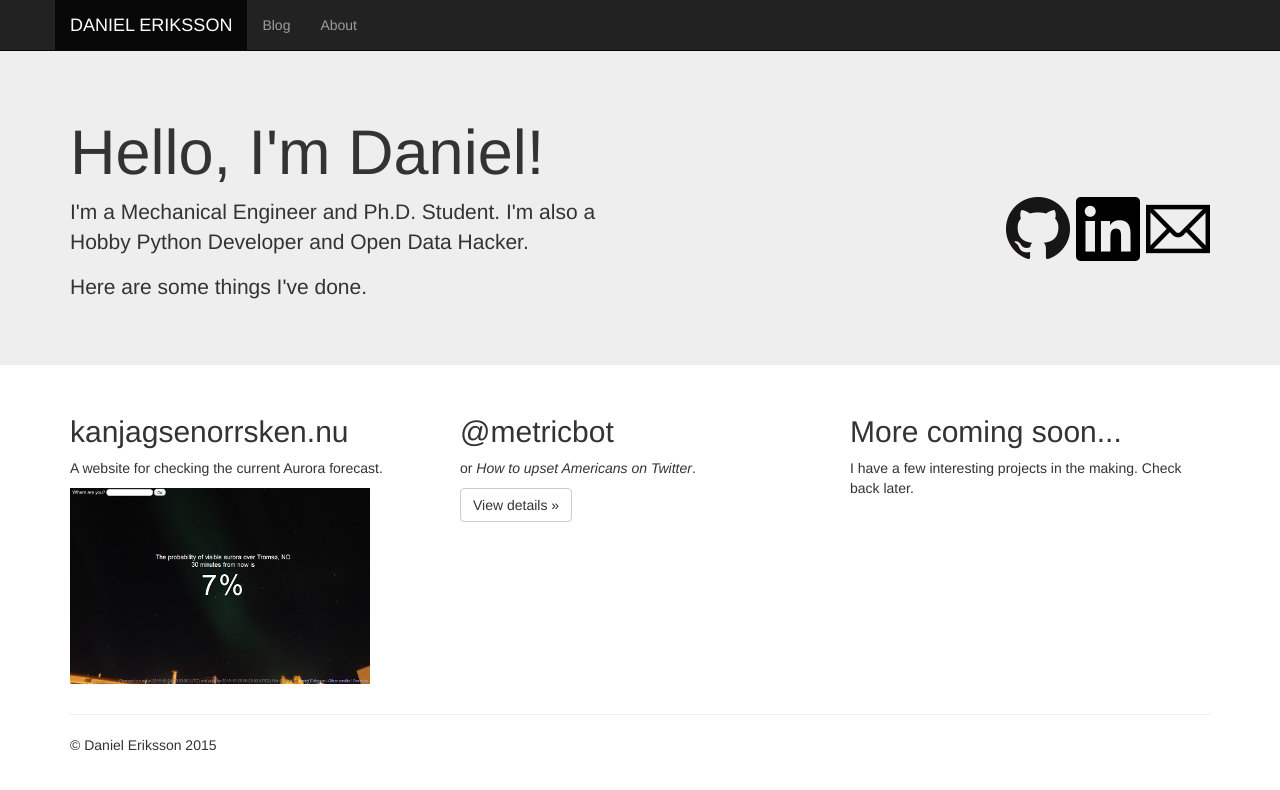
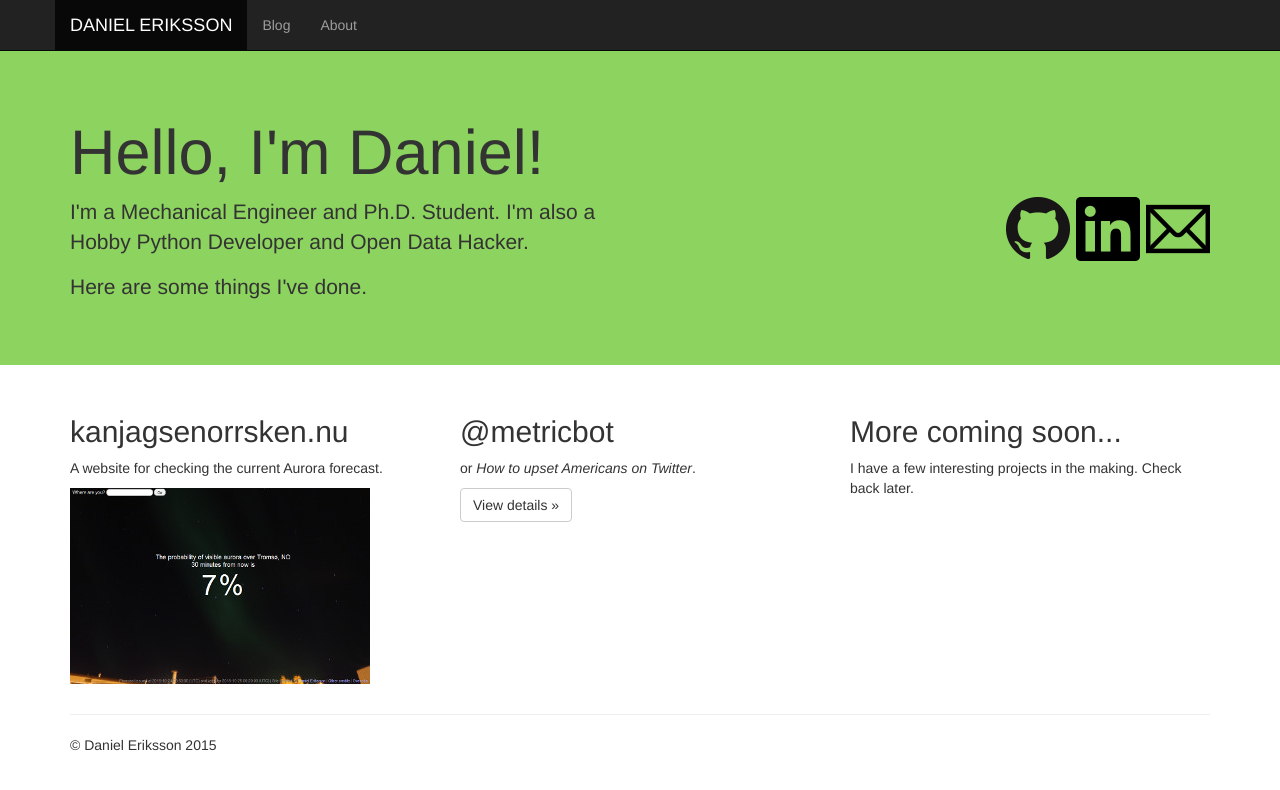
Before and after one commit to belteshassar/belteshassar.github.io, a Jekyll site: the page built from index.html, in a window 1280 px wide. Shown: the top 790 px of the page. Built offline with Jekyll 4.4.1, drawn with Linux system fonts in a browser that asks for light colours; nearby versions of some CDN libraries.

Commit message:
Change jumbotron background color.

```diff
--- a/css/jumbotron.css
+++ b/css/jumbotron.css
@@ -3,3 +3,7 @@ body {
   padding-top: 50px;
   padding-bottom: 20px;
 }
+
+.jumbotron {
+  background: #8dd35f;
+}
```
